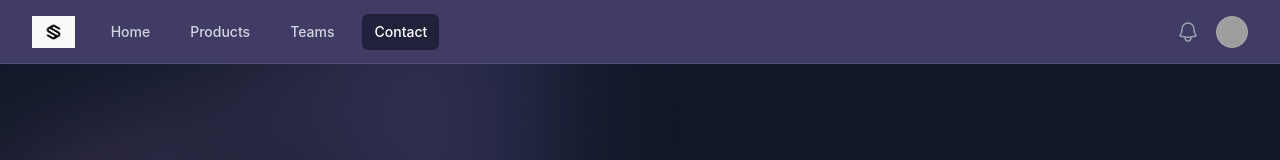
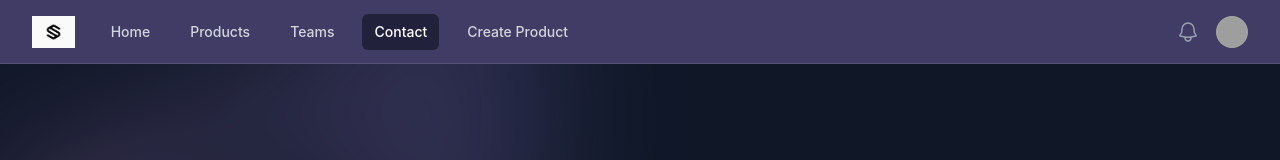
Before and after one commit to aashishpanthee/ecommerce-training-repo, a React (Vite) app: page /contact in a window 1280 px wide. Shown: the top 160 px of the page. Built offline with nearby package versions, Linux system fonts and the light colour scheme; grey boxes are pictures that could not be loaded.

Commit message:
feat: add CreateProductPage and it's route

```diff
--- a/src/constants/index.js
+++ b/src/constants/index.js
@@ -3,6 +3,7 @@ export const navigation = [
   { name: "Products", href: "/products" },
   { name: "Teams", href: "/teams" },
   { name: "Contact", href: "/contact" },
+  { name: "Create Product", href: "/create-product" }
 ];
 
 export const products = [
--- /dev/null
+++ b/src/pages/CreateProductPage.jsx
@@ -0,0 +1,7 @@
+import React from 'react';
+
+const CreateProductPage = () => {
+  return <div>CreateProductPage</div>;
+};
+
+export default CreateProductPage;
--- a/src/router/index.js
+++ b/src/router/index.js
@@ -1,6 +1,7 @@
 import { createBrowserRouter } from 'react-router-dom';
 import App from '../App.jsx';
 import ContactPage from "../pages/ContactPage.jsx";
+import CreateProductPage from '../pages/CreateProductPage.jsx';
 import HomePage from '../pages/HomePage.jsx';
 import ProductsPage from "../pages/ProductsPage.jsx";
 import SingleProductPage from "../pages/SingleProductPage.jsx";
@@ -16,7 +17,8 @@ export const router = createBrowserRouter(
         { path: "products", Component: ProductsPage },
         { path: "products/:productId", Component: SingleProductPage },
         { path: "teams", Component: TeamsPage },
-        { path: "contact", Component: ContactPage }
+        { path: "contact", Component: ContactPage },
+        { path: "create-product", Component: CreateProductPage }
       ]
     }
   ]
```
